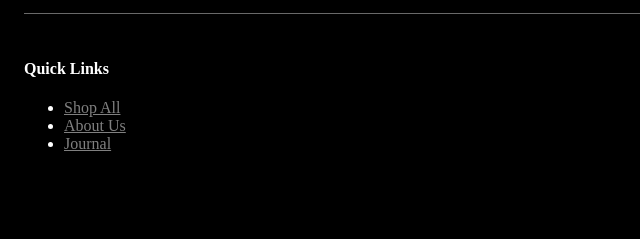
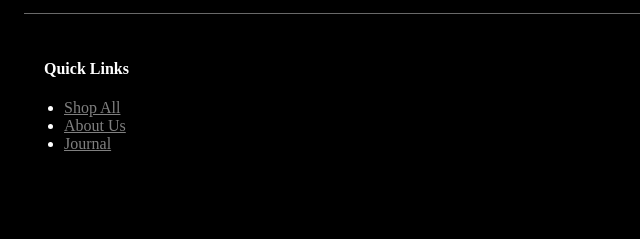
Before and after one commit to ramsha1412/e-commerce-ui, a plain HTML site: page index.html in a window 1280 px wide. Shown: the part 747-986 px from the top of the page, 0-640 px from the left. Drawn offline with Linux system fonts and the light colour scheme.

Commit message:
Update style.css

```diff
--- a/style.css
+++ b/style.css
@@ -119,3 +119,6 @@ footer{
 footer a{
   color: gray;
 }
+#quick-links{
+  margin-left: 20px;
+}
```
